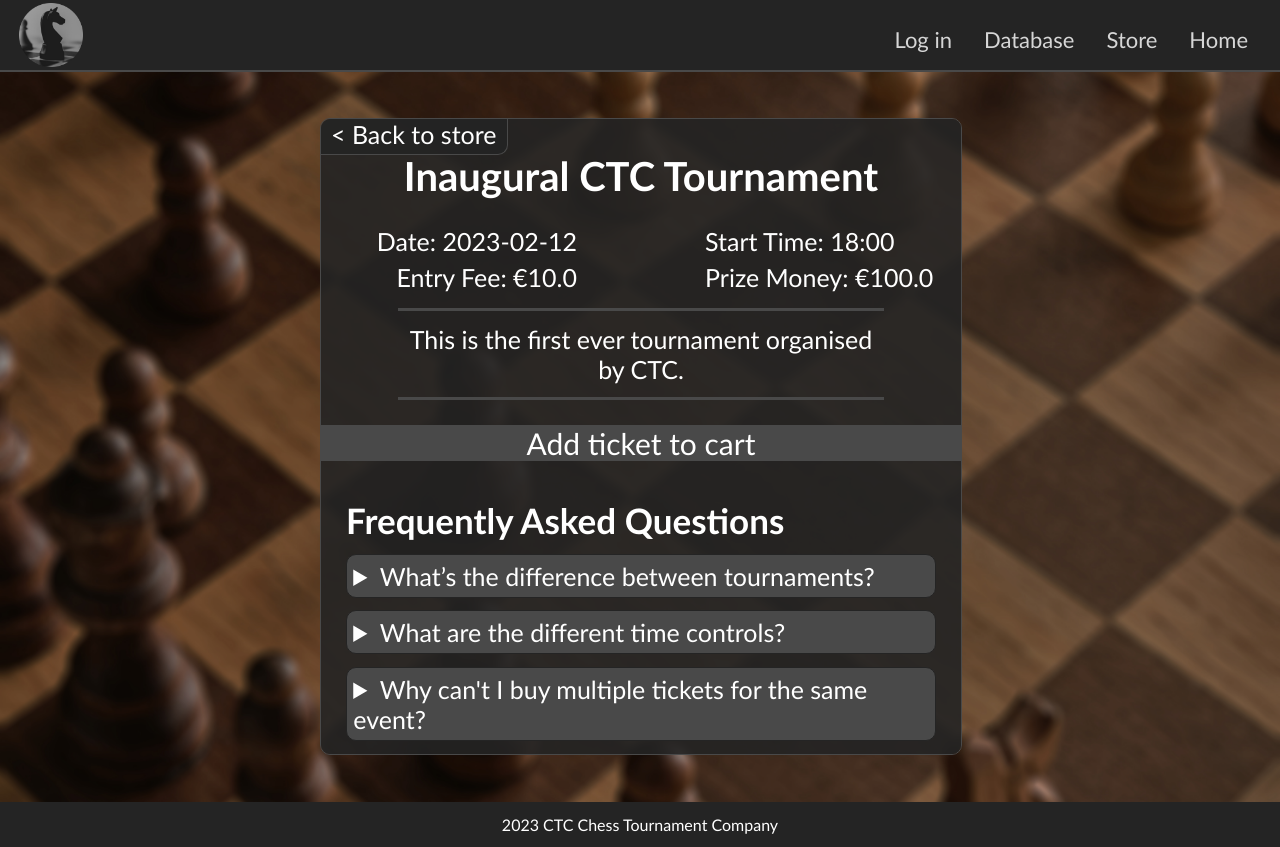
After one commit to MateSaary/Chess-Database, a Flask app: page /tournament_details/1 in a window 1280 px wide. The commit adds this page. Run offline with Flask 2, Linux system fonts and the light colour scheme; data comes from the database, SQL or seed files in the repository; both versions use the stored data as it was after the commit.

Commit message:
added cart and functions, added admin page

```diff
--- a/app.py
+++ b/app.py
@@ -36,6 +36,11 @@ def index():
     news = db.execute("""SELECT * FROM news ORDER BY blog_id DESC;""").fetchall()
     return render_template("index.html", news=news)
 
+@app.route("/logout")
+def logout():
+    session.clear()
+    return redirect(url_for("index"))
+
 @app.route("/register", methods=["GET", "POST"])
 def register():
     form = RegistrationForm()
@@ -53,20 +58,28 @@ def register():
                           VALUES (?, ?, 0);""", (username, generate_password_hash(password)))
             db.commit()
             return redirect( url_for("login") )
-    return render_template("register.html", form=form)
+    return render_template("register.html", form=form, title="Create Account - Chess Tournaments")
 
 @app.route("/store")
 def store():
     db = get_db()
     tournaments = db.execute("""SELECT * FROM tournaments
                                 WHERE date >= date('now');""").fetchall()
-    return render_template("store.html", tournaments=tournaments)
+    return render_template("store.html", tournaments=tournaments, title="Store - Chess Tournaments")
+
+@app.route("/tournament_details/<int:tournament_id>")
+def tournament_details(tournament_id):
+    db = get_db()
+    tournament = db.execute("""SELECT * FROM tournaments
+                               WHERE tournament_id = ?;""", (tournament_id,)).fetchone()
+    return render_template("tournament_details.html", tournament=tournament, title="Tournament Details - Chess Tournaments")
 
 @app.route("/database")
 def database():
     db = get_db()
-    tournaments = db.execute("""SELECT * FROM tournaments;""").fetchall()
-    return render_template("database.html", tournaments=tournaments)
+    tournaments = db.execute("""SELECT * FROM tournaments
+                                WHERE date <= date('now');""").fetchall()
+    return render_template("database.html", tournaments=tournaments, title="Database - Chess Tournaments")
 
 @app.route("/login", methods=["GET", "POST"])
 def login():
@@ -77,10 +90,19 @@ def login():
         db = get_db()
         possible_clashing_user = db.execute("""SELECT * FROM users
                                                WHERE username = ?;""", (username,)).fetchone()
+        possible_admin_user = db.execute("""SELECT * FROM users
+                                            WHERE is_admin = 1 AND username = ?;""", (username,)).fetchone()
         if possible_clashing_user is None:
             form.username.errors.append("Username is not registered!")
         elif not check_password_hash(possible_clashing_user["password"], password):
             form.password.errors.append("Password is incorrect!")
+        elif possible_admin_user is not None:
+            session.clear()
+            session["username"] = username
+            next_page = request.args.get("next")
+            if not next_page:
+                next_page = url_for("admin")
+            return redirect(next_page)
         else:
             session.clear()
             session["username"] = username
@@ -88,4 +110,60 @@ def login():
             if not next_page:
                 next_page = url_for("index")
             return redirect(next_page)
-    return render_template("login.html", form=form)
+    return render_template("login.html", form=form, title="Login - Chess Tournaments")
+
+@app.route("/cart")
+@login_required
+def cart():
+    if "cart" not in session:
+        session["cart"] = {}
+    items = {}
+    prices = {}
+    total = 0
+    db = get_db()
+    for tournament_id in session["cart"]:
+        tournament = db.execute("""SELECT * FROM tournaments
+                                   WHERE tournament_id = ?;""", (tournament_id,)).fetchone()
+        cost = db.execute("""SELECT entry_fee FROM tournaments
+                             WHERE tournament_id = ?;""", (tournament_id,)).fetchone()
+        price = tournament["entry_fee"]
+        prices[tournament_id] = price
+        item = tournament["name"]
+        items[tournament_id] = item
+        total = sum(prices.values())
+        #I found this solution to adding up all values in a dictionary here,
+        #specifically the first answer: https://stackoverflow.com/questions/4880960/how-to-sum-all-the-values-in-a-dictionary
+    return render_template("cart.html", cart=session["cart"], items=items, prices=prices, total=total, title="Your Cart - Chess Tournaments")
+
+@app.route("/add_to_cart/<int:tournament_id>")
+@login_required
+def add_to_cart(tournament_id):
+    if "cart" not in session:
+        session["cart"] = {}
+    if tournament_id not in session["cart"]:
+        session["cart"][tournament_id] = 1
+    else:
+        session["cart"][tournament_id] += 1
+    return redirect(url_for("cart"))
+
+@app.route("/remove_from_cart/<int:tournament_id>")
+@login_required
+def remove_from_cart(tournament_id):
+    if "cart" not in session:
+        session["cart"] = {}
+    if tournament_id in session["cart"]:
+        del session["cart"][tournament_id]
+    return redirect(url_for("cart"))
+
+@app.route("/checkout", methods=["GET", "POST"])
+@login_required
+def checkout():
+
+    return render_template("checkout.html", title="Checkout - Chess Tournaments")
+
+#Admin Dashboard
+@app.route("/admin", methods=["GET", "POST"])
+@login_required
+def admin():
+
+    return render_template("admin.html", title="Admin Dashboard - Chess Tournaments")
--- a/static/styles.css
+++ b/static/styles.css
@@ -6,6 +6,7 @@
     --main-background-color: #242424;
     --secondary-color: #353535;
     --tertiary-color: #494949;
+    --section-background: #242424e5;
 }
 
 html {
@@ -64,6 +65,10 @@ a:active {
     Base.html: header + footer
 */
 
+header {
+    height: min-content;
+}
+
 nav {
     grid-area: header;
     display: grid;
@@ -75,9 +80,6 @@ nav {
     border-bottom: 2px solid var(--tertiary-color);
 }
 
-ul.nav {
-
-}
 
 .leftnav {
     grid-area: left;
@@ -295,6 +305,193 @@ h1.login {
 }
 
 table {
+
+    width: 100%;
+    text-align: left;
+    padding-left: 5px;
+    padding-right: 5px;
+}
+
+td {
     border: 1px solid var(--tertiary-color);
-    width: 100%;
 }
+
+
+/*
+    store.html
+*/
+
+
+/*
+    tournament_details.html
+*/
+
+#back_to_store {
+    grid-area: back_to_store;
+    font-size: 25px;
+    text-align: center;
+    position: absolute;
+    padding: 0 10px 5px 10px;
+    background-color: var(--section-background);
+    border-radius: 10px 0px 10px 0px;
+    border-right: 1px solid var(--tertiary-color);
+    border-bottom: 1px solid var(--tertiary-color);
+    color: #ffffff;
+}
+
+div { overflow: hidden; display: block;}
+
+
+section.tournament_details {
+    background-color: var(--section-background);
+    border: 1px solid var(--tertiary-color);
+    border-radius: 10px;
+    margin-left: 25%;
+    margin-right: 25%;
+    width: 50%;
+    text-align: center;
+    display: grid;
+    grid-template-columns: 1fr 1fr;
+    grid-template-rows: auto;
+    grid-template-areas: "details_top details_top"
+                         "details_date details_time"
+                         "details_entry details_prize"
+                         "details_description details_description"
+                         "add_to_cart add_to_cart"
+                         "other other";
+    overflow-y: scroll;
+    height: 75vh;
+}
+
+section.tournament_details > h1 {
+    grid-area: details_top;
+    font-size: 40px;
+    margin-bottom: 4%;
+}
+
+/* date */
+section.tournament_details > :nth-child(2) {
+    grid-area: details_date;
+    margin-top: 0%;
+    text-align: right;
+    margin-right: 20%;
+}
+
+section.tournament_details > :nth-child(3) {
+    grid-area: details_time;
+    margin-bottom: 2%;
+    text-align: left;
+    margin-left: 20%;
+}
+
+/* entry fee */
+section.tournament_details > :nth-child(4) {
+    grid-area: details_entry;
+    margin-top: 0%;
+    text-align: right;
+    margin-right: 20%;
+}
+
+/* prize money */
+section.tournament_details > :nth-child(5) {
+    grid-area: details_prize;
+    margin-bottom: 2%;
+    text-align: left;
+    margin-left: 20%;
+    margin-bottom: 5%;
+}
+
+/* description */
+section.tournament_details > :nth-child(6) {
+    grid-area: details_description;
+    margin: 0 12% 4% 12%;
+    text-align: center;
+    border-top: 3px solid var(--tertiary-color);
+    padding-top: 2%;
+    border-bottom: 3px solid var(--tertiary-color);
+    padding-bottom: 2%;
+}
+
+/* add to cart button */
+section.tournament_details > :nth-child(7) {
+    grid-area: add_to_cart;
+    font-size: 30px;
+    background-color: var(--tertiary-color);
+    margin-bottom: 2%;
+}
+
+section.tournament_details > :nth-child(7) > a {
+    color: #ffffff;
+}
+
+section.tournament_details > p {
+    margin-top: 0%;
+    margin-bottom: 1%;
+    font-size: 25px;
+}
+
+.other_details {
+    grid-area: other;
+    text-align: left;
+    margin: 2%;
+}
+
+summary {
+    background-color: var(--tertiary-color);
+    font-size: 25px;
+}
+
+details {
+    background-color: var(--tertiary-color);
+    border: #242424 1px solid;
+    border-radius: 10px;
+    padding: 1%;
+}
+
+/*
+    cart.html
+*/
+
+section.cart {
+    background-color: var(--section-background);
+    border: 1px solid var(--tertiary-color);
+    border-radius: 10px;
+    margin-left: 25%;
+    margin-right: 25%;
+    width: 50%;
+    text-align: center;
+    height: 75vh;
+    font-size: 20px;
+    display: grid;
+    grid-template-columns: 1fr 1fr;
+    grid-template-rows: 10%;
+    grid-template-areas: "cart_top cart_top"
+                         "cart_content cart_content"
+                         "logout checkout";
+}
+
+section.cart > h1 {
+    grid-area: cart_top;
+    text-align: center;
+    font-size: 35px;
+    height: fit-content;
+}
+
+table.cart {
+    grid-area: cart_content;
+}
+
+#cart_total {
+    background-color: var(--tertiary-color);
+
+}
+
+#cart_logout {
+    grid-area: logout;
+    font-size: 25px;
+}
+
+#cart_checkout {
+    grid-area: checkout;
+    font-size: 25px;
+}
--- a/templates/store.html
+++ b/templates/store.html
@@ -10,7 +10,7 @@
             <td>{{ tournament["date"] }}</td>
             <td>{{ tournament["start_time"]}}</td>
             <td>{{ tournament["entry_fee"] }}</td>
-            <td><a href="">See details</a></td>
+            <td><a href="{{ url_for('tournament_details', tournament_id=tournament['tournament_id'])}}">See details</a></td>
         </tr>
     {% endfor %}
 
--- /dev/null
+++ b/templates/tournament_details.html
@@ -0,0 +1,42 @@
+{% extends "base.html" %}
+
+{% block main_content %}
+
+<section class="tournament_details">
+    <h1>{{ tournament["name"] }}</h1>
+    <p>Date: {{ tournament["date"] }}</p>
+    <p>Start Time: {{ tournament["start_time"] }}</p>
+    <p>Entry Fee: €{{ tournament["entry_fee"] }}</p>
+    <p>Prize Money: €{{tournament["prize_money"]}}</p>
+    <p>{{ tournament["description"] }}</p>
+    <p>
+        <a href="{{ url_for('add_to_cart', tournament_id=tournament['tournament_id']) }}">Add ticket to cart</a>
+    </p>
+    <a href="{{ url_for('store') }}" id="back_to_store"> &#60; Back to store</a>
+    <section class="other_details">
+        <h2 class="other_details">Frequently Asked Questions</h2>
+        <details class="other_details">
+            <summary>What&#8217;s the difference between tournaments?</summary>
+            <p>The tournaments offered differ in a variety of ways. This may include the time control
+                used, the number of rounds, the entry fee and the prize money.
+            </p>
+        </details>
+        <details class="other_details">
+            <summary>What are the different time controls?</summary>
+            <p>Our tournaments are generally split into 3 time control categories:</p>
+            <ul>
+                <li>Bullet: 1-2 minutes per player per round</li>
+                <li>Blitz: 3-14 minutes per player per round</li>
+                <li>Standard:15+ minutes per player per round</li>
+            </ul>
+        </details>
+        <details class="other_details">
+            <summary>Why can't I buy multiple tickets for the same event?</summary>
+            <p>All our tournaments require each player to have their own account registered on our
+                website.
+            </p>
+        </details>
+    </section>
+</section>
+
+{% endblock %}
```
Also changed, not shown: other parts of static/styles.css (+42 -34 lines), schema.sql (+18 -5 lines), templates/admin.html (added, +14 -0 lines), templates/cart.html (added, +31 -0 lines), templates/database.html (+5 -3 lines), templates/register.html (+4 -4 lines), app.db, 3 other files.
